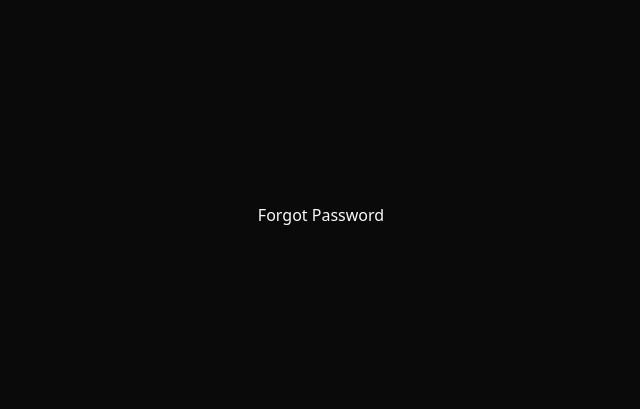
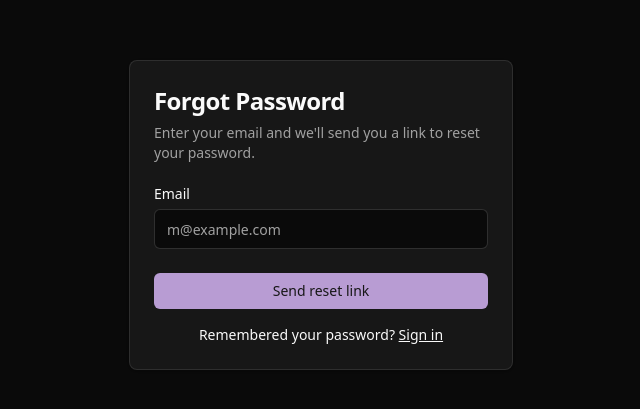
Before and after one commit to Aribertobello/National-SOEN343_Project_W26, a React (Vite) app in the folder frontend/: page /forgot-password in a window 1280 px wide. Shown: the part 185-594 px from the top of the page, without its empty margins (319-959 px from the left). Built offline with nearby package versions, Linux system fonts and the light colour scheme.

Commit message:
Forgot password page

```diff
--- a/frontend/src/pages/authentication/ForgotPasswordPage.tsx
+++ b/frontend/src/pages/authentication/ForgotPasswordPage.tsx
@@ -1,9 +1,41 @@
+import { Button } from "@/components/ui/button";
+import {
+    Card,
+    CardContent,
+    CardDescription,
+    CardFooter,
+    CardHeader,
+    CardTitle,
+} from "@/components/ui/card";
+import { Input } from "@/components/ui/input";
+import { Label } from "@/components/ui/label";
+import { Link } from "react-router-dom";
 
 const ForgotPasswordPage = () => {
     return (
-        <div>
-            Forgot Password
-        </div>
+        <Card className="w-full max-w-sm">
+            <CardHeader>
+                <CardTitle className="text-2xl">Forgot Password</CardTitle>
+                <CardDescription>
+                    Enter your email and we'll send you a link to reset your password.
+                </CardDescription>
+            </CardHeader>
+            <CardContent className="grid gap-4">
+                <div className="grid gap-2">
+                    <Label htmlFor="email">Email</Label>
+                    <Input id="email" type="email" placeholder="m@example.com" required />
+                </div>
+            </CardContent>
+            <CardFooter className="flex flex-col gap-4">
+                <Button className="w-full">Send reset link</Button>
+                <div className="text-center text-sm">
+                    Remembered your password?{" "}
+                    <Link to="/login" className="underline">
+                        Sign in
+                    </Link>
+                </div>
+            </CardFooter>
+        </Card>
     );
 };
 
```
